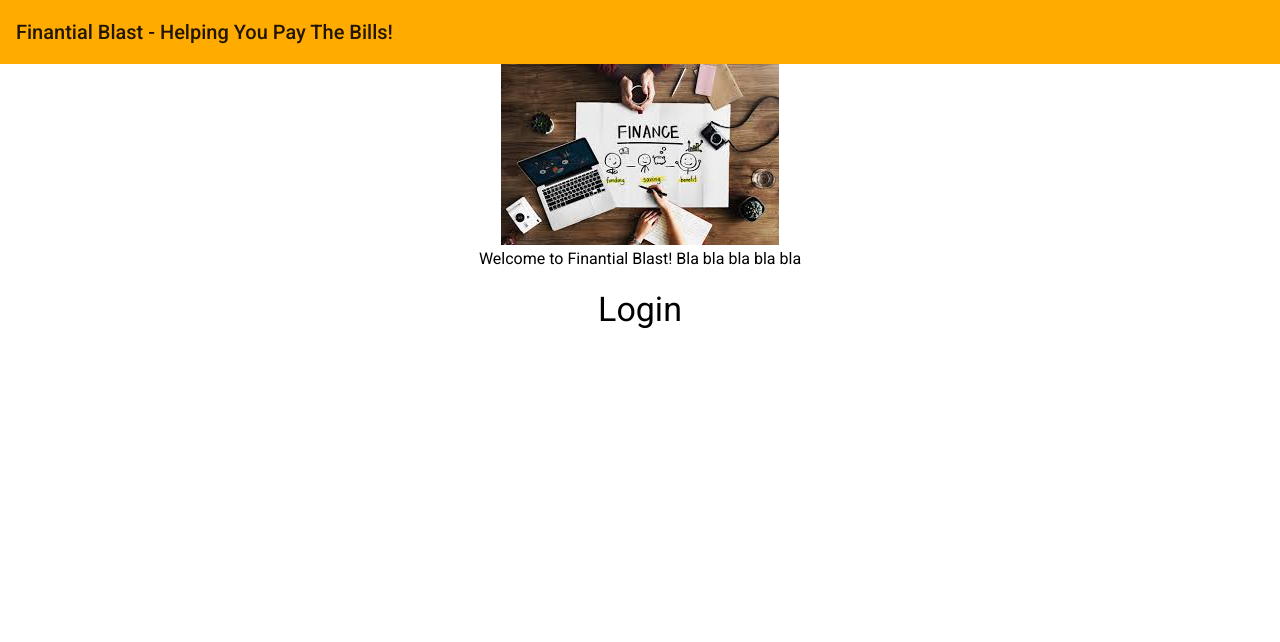
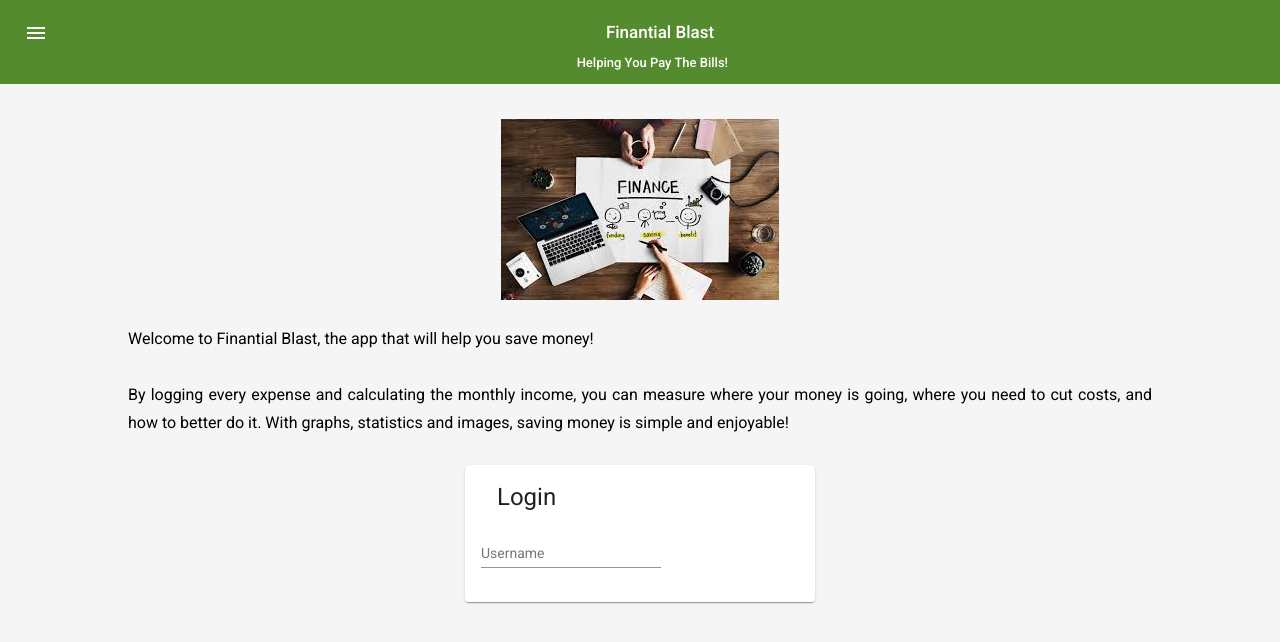
Before and after one commit to RafaelRochaS/Fblast-frontend, an Angular app: page /home in a window 1280 px wide. Shown: the top 642 px of the page. Built offline with nearby package versions, Linux system fonts and the light colour scheme.

Commit message:
Working on task

```diff
--- a/src/app/home/home.component.css
+++ b/src/app/home/home.component.css
@@ -0,0 +1,36 @@
+.title {
+    font-size: 0.85em;
+    margin: auto;
+}
+
+.subtitle {
+    font-size: 0.65em;
+    margin: -1.3em auto auto auto;
+    padding-left: 1.9em;
+}
+
+.bottom-row {
+    height: 1em;
+}
+
+.upper-row {
+    flex: 1 2;
+}
+
+.logo {
+    margin-top: 2.5em;
+    margin-bottom: 1.8em;
+}
+
+.content {
+    margin: auto;
+    max-width: 80%;
+    text-align: justify;
+}
+
+.card {
+    margin-top: 2em;
+    display: flex;
+    justify-content: center;
+    align-items: center;
+}
--- a/src/app/home/home.component.html
+++ b/src/app/home/home.component.html
@@ -1,8 +1,36 @@
 <mat-toolbar color="primary">
-    <span>Finantial Blast - Helping You Pay The Bills!</span>
+    <mat-toolbar-row>
+        <span><button mat-icon-button matTooltip="Options" aria-label="Options"><mat-icon>menu</mat-icon></button></span>
+        <span class="mat-h2 title">Finantial Blast</span>
+    </mat-toolbar-row>
+    <mat-toolbar-row class="bottom-row">
+        <span class="subtitle">Helping You Pay The Bills!</span>
+    </mat-toolbar-row>
 </mat-toolbar>
 <div fxLayout="column" fxLayoutAlign="center center">
     <img class="logo" src="../../assets/images/download.jpeg" alt="Finantial Blast Logo">
-    <p class="mat-h3">Welcome to Finantial Blast! Bla bla bla bla bla</p>
-    <p class="mat-display-1 login-text">Login</p>
+    <p class="mat-h3 content">
+        Welcome to Finantial Blast, the app that will help you save money!
+        <br />
+        <br />
+        By logging every expense and calculating the monthly income,
+        you can measure where your money is going, where you need to cut costs, and how to better do it. With graphs, statistics and images, saving money is simple and enjoyable!
+    </p>
+    <div fxLayout="row" class="card">
+        <mat-card fxFlex="350px">
+            <mat-card-header>
+                <mat-card-title>
+                    <div class="mat-headline center">Login</div>
+                </mat-card-title>
+            </mat-card-header>
+            <mat-card-content>
+                <form class="login-form">
+                    <mat-form-field>
+                        <mat-label>Username</mat-label>
+                        <input matInput>
+                    </mat-form-field>
+                </form>
+            </mat-card-content>
+        </mat-card>
+    </div>
 </div>
--- a/src/finantialBlast-theme.scss
+++ b/src/finantialBlast-theme.scss
@@ -12,8 +12,8 @@
 // Define the palettes for your theme using the Material Design palettes available in palette.scss
 // (imported above). For each palette, you can optionally specify a default, lighter, and darker
 // hue. Available color palettes: https://material.io/design/color/
-$finantialBlast-primary: mat-palette($mat-amber, A700);
-$finantialBlast-accent: mat-palette($mat-grey, 900);
+$finantialBlast-primary: mat-palette($mat-light-green, 800);
+$finantialBlast-accent: mat-palette($mat-grey, 500);
 
 // The warn palette is optional (defaults to red).
 $finantialBlast-warn: mat-palette($mat-red);
--- a/src/styles.css
+++ b/src/styles.css
@@ -1,4 +1,4 @@
 /* You can add global styles to this file, and also import other style files */
 
 html, body { height: 100%; }
-body { margin: 0; font-family: Roboto, "Helvetica Neue", sans-serif; }
+body { margin: 0; font-family: Roboto, "Helvetica Neue", sans-serif; background-color: #f5f5f5;}
```
Also changed, not shown: src/app/material.module.ts (+11 -1 lines).
